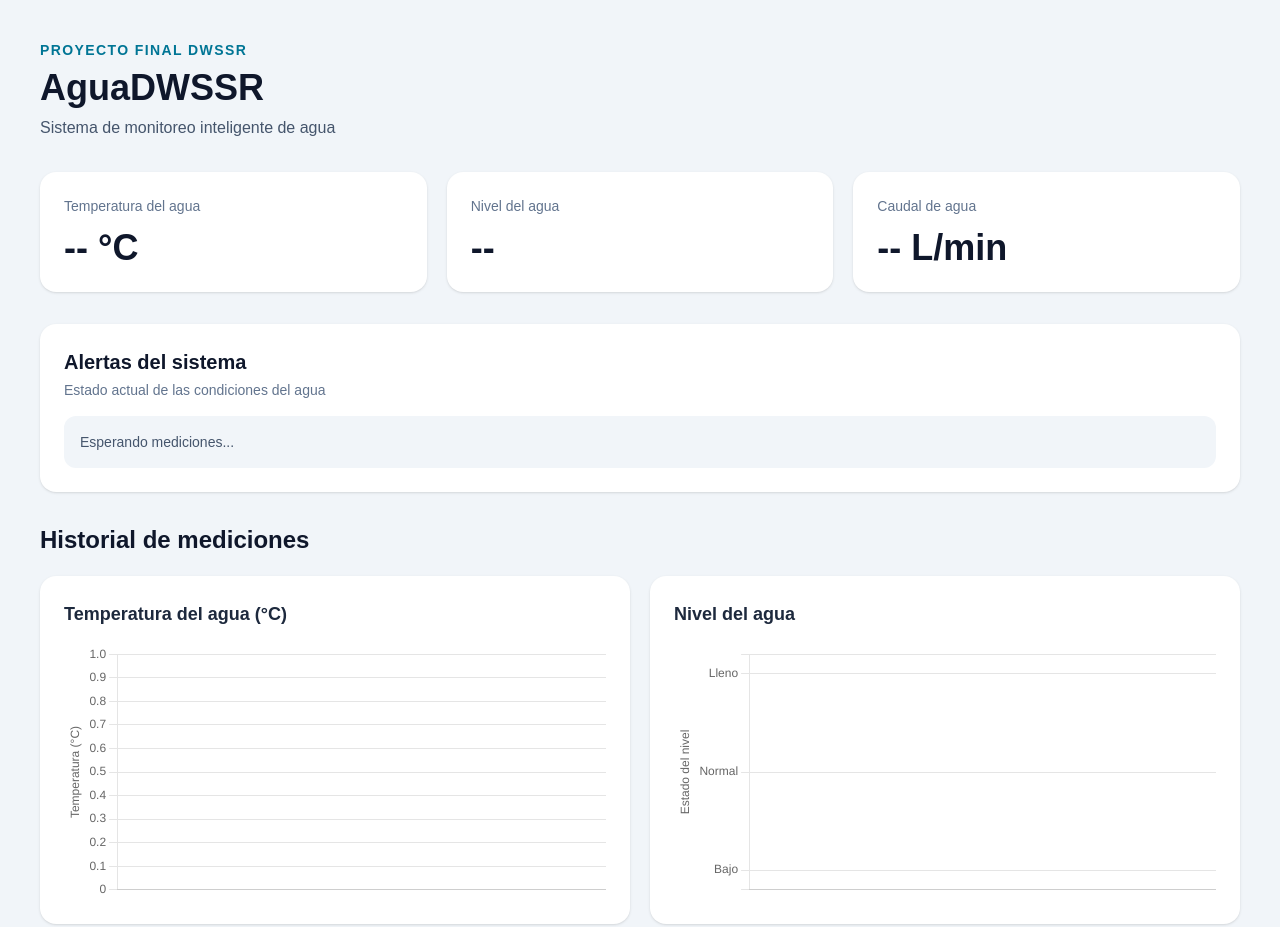
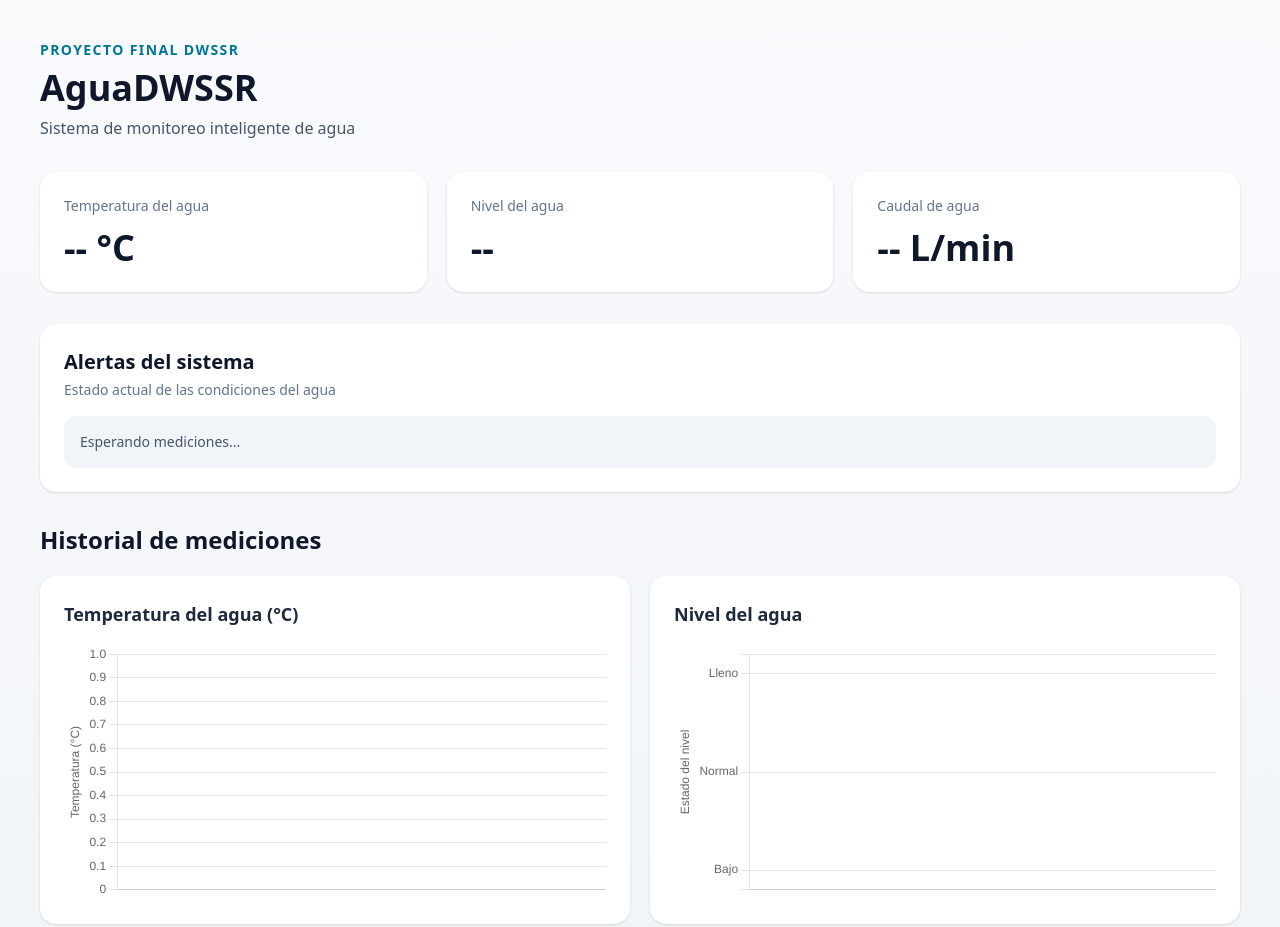
Before and after one commit to rckytc/ProyectoFinalDWSSR, a website built with Vite: page client/index.html in a window 1280 px wide. Shown: the top 927 px of the page. Built offline with nearby package versions, Linux system fonts and the light colour scheme; files whose address does not match are found by name.

Commit message:
Actualizando y corrigiendo estilos base del panel de monitoreo para mejorar la apariencia y consistencia visual

```diff
--- a/client/src/style.css
+++ b/client/src/style.css
@@ -5,12 +5,19 @@
   box-sizing: border-box;
 }
 
-/* Estilos base del panel de monitoreo */
+/* Estilos base modernos para el panel de monitoreo */
 body {
   margin: 0;
   min-width: 320px;
   min-height: 100vh;
-  font-family: Arial, Helvetica, sans-serif;
-  background-color: #f1f5f9;
+  font-family: ui-sans-serif, system-ui, -apple-system, BlinkMacSystemFont, "Segoe UI", Roboto, Helvetica, Arial, sans-serif;
+  background: linear-gradient(180deg, #f8fafc 0%, #eef2f6 100%);
   color: #0f172a;
+  -webkit-font-smoothing: antialiased;
 }
+
+/* Resaltado limpio al seleccionar texto o valores */
+::selection {
+  background-color: #cffafe;
+  color: #0e7490;
+}
```
